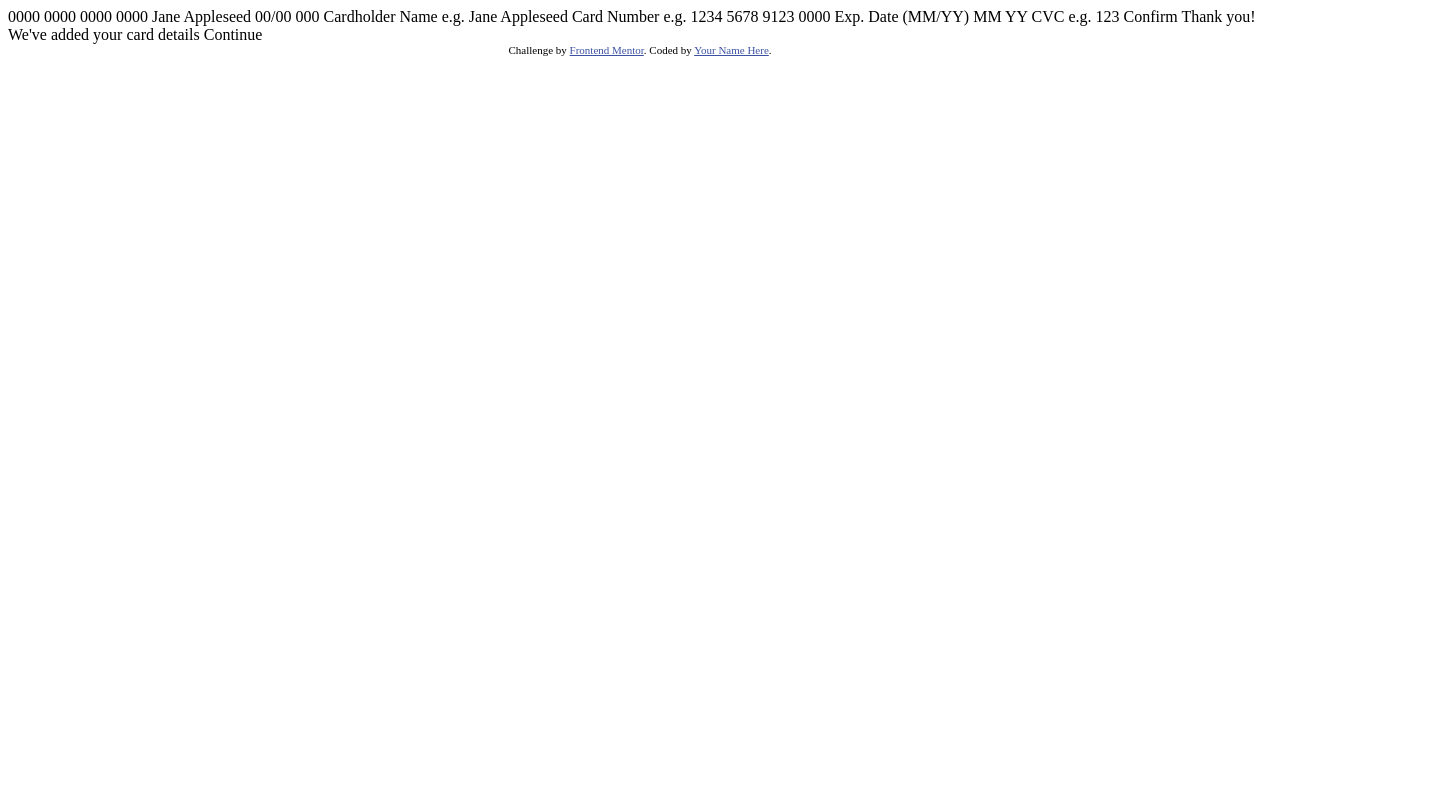
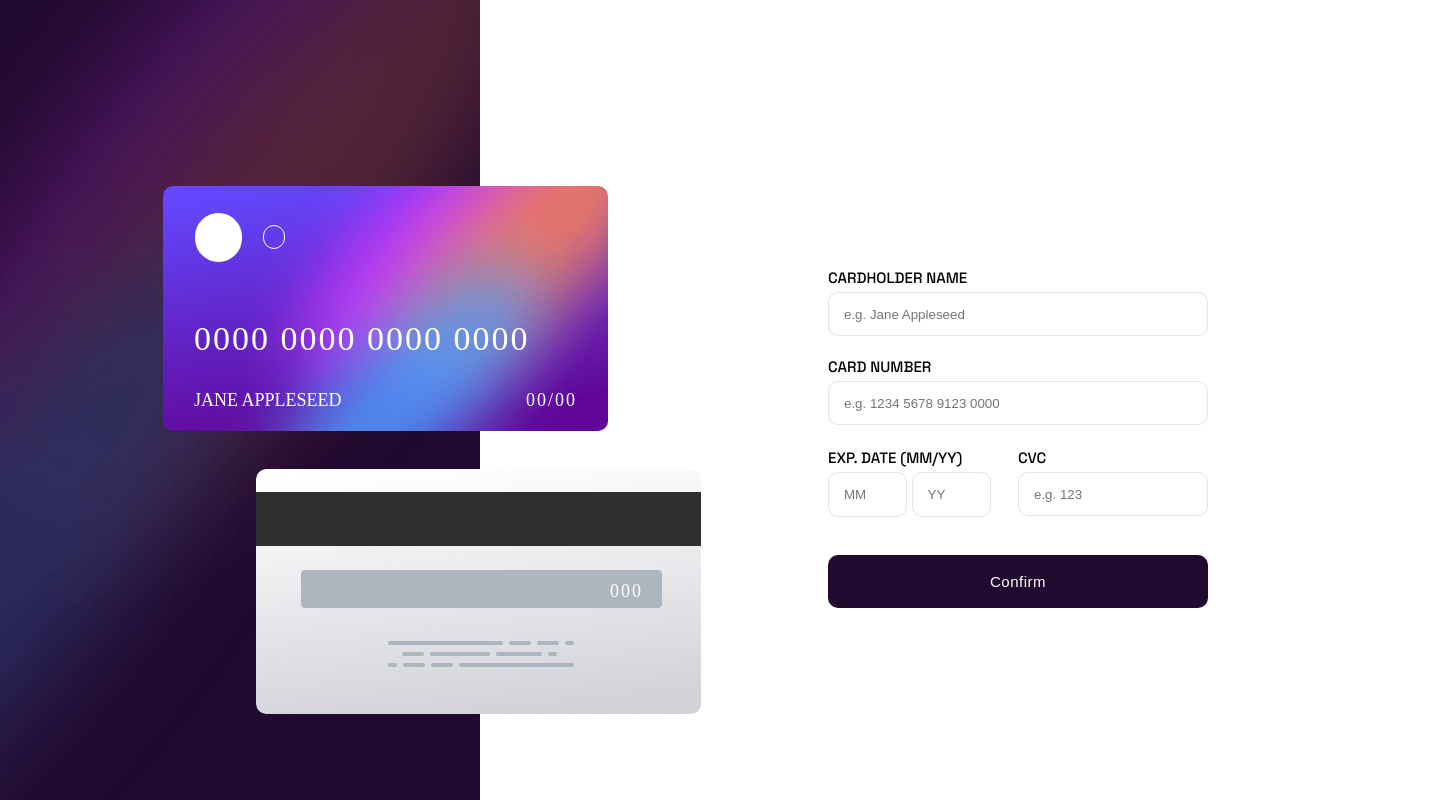
Before and after one commit to Dev-Geo-Nik/interactive-card, a plain HTML site: page index.html in a window 1280 px wide. Shown: the whole page, 1440 px wide, since content can reach past the window. Drawn offline with Linux system fonts and the light colour scheme.

Commit message:
add markup

```diff
--- /dev/null
+++ b/assets/css/main.css
@@ -0,0 +1,277 @@
+
+
+* {
+  margin: 0;
+  padding: 0;
+  box-sizing: border-box;
+}
+
+*,
+::after,
+::before {
+  margin: 0;
+  padding: 0;
+  box-sizing: border-box;
+}
+
+body {
+  font-size: 18px;
+}
+
+:root {
+  --clr-white: hsl(0, 0%, 100%);
+  --clr-light-violet: hsl(270, 3%, 87%);
+  --clr-dark-violet: hsl(279, 6%, 55%);
+  --clr-very-dark-violet: hsl(278, 68%, 11%);
+  --clr-error:hsl(0, 100%, 66%);
+
+  --ff-main: "Space Grotesk";
+  --max-desktop: 1440px;
+  --max-mobile: 375px;
+}
+
+/* General styles */
+ul {
+  list-style-type: none;
+}
+
+a {
+  text-decoration: none;
+}
+
+.main-container {
+  width: 100%;
+  height: 100vh;
+  /* background-color: red; */
+}
+
+.content-container {
+  display: flex;
+  justify-content: center;
+  width: var(--max-desktop);
+  height: 100%;
+}
+
+.cards-container {
+  width: 480px;
+  height: auto;
+  position: relative;
+  background-image: url("../img/design-images/bg-main-desktop.png");
+  background-size: cover;
+}
+
+.card-front-site,
+.card-back-site {
+  width: 445px;
+  height: 245px;
+  position: absolute;
+  border-radius: 10px;
+}
+
+.card-front-site {
+  top: 186px;
+  left: 163px;
+  background-image: url("../img/design-images/bg-card-front.png");
+  color: var(--clr-white);
+  position: relative;
+  z-index: 2;
+}
+
+.circle-1 {
+  width: 47px;
+  height: 49px;
+  display: inline-block;
+  background-color: var(--clr-white);
+  margin: 27px 0 0 32px;
+  border-radius: 100rem;
+}
+
+.circle-2 {
+  width: 22px;
+  height: 24px;
+  display: inline-block;
+  border-radius: 100rem;
+  margin: 0 0 13px 16px;
+  border: 1px solid #fff;
+  background-color: transparent;
+}
+
+.card-front-site p:nth-of-type(1) {
+  position: absolute;
+  bottom: 73px;
+  left: 31px;
+  font-size: 34px;
+
+  letter-spacing: 2px;
+}
+
+.card-front-site p:nth-of-type(2) {
+  position: absolute;
+  left: 31px;
+  bottom: 20px;
+  text-transform: uppercase;
+}
+
+.card-front-site p:nth-of-type(3) {
+  position: absolute;
+  right: 31px;
+
+  bottom: 20px;
+  letter-spacing: 2px;
+}
+
+.card-back-site {
+  top: 469px;
+  left: 256px;
+  background-image: url("../img/design-images/bg-card-back.png");
+  z-index: 2;
+}
+
+.card-back-site>div {
+  position: relative;
+
+  width: 100%;
+  height: 100%;
+}
+
+.card-back-site p {
+  position: absolute;
+  top: 112px;
+  right: 58px;
+  color: var(--clr-white);
+  letter-spacing: 2px;
+}
+
+.form-container {
+  min-width: 960px;
+  /* flex: 1; */
+  background-color: var(--clr-white);
+  position: relative;
+}
+
+form {
+  width: 380px;
+  height: 350px;
+  /* background-color: aqua; */
+  margin: 273px 0 0 348px;
+  font-family: var(--ff-main);
+}
+
+form label {
+  display: block;
+}
+
+ input {
+  width: 100%;
+  height: 44px;
+  border-radius: 10px;
+  padding-left: 15px;
+  border:1px solid rgba(0, 0, 0, 0.1);
+}
+
+input:active{
+  border:1px solid hsl(278, 94%, 30%);
+}
+
+label {
+  font-size: 15px;
+  text-transform: uppercase;
+  margin-bottom: 9px;
+  line-height:10px;
+}
+
+.input-name {
+  /* margin-bottom: 25px; */
+}
+
+small{
+
+  font-size:12px;
+  color:var(--clr-error);
+
+  display: block;
+}
+
+
+/* add class active to errors with the styles need , so the form with stretch */
+.name-error{
+
+  height: 26px;
+  /* margin: 14px 0; */
+}
+
+
+.number-error{
+  height: 28px;
+}
+
+.month-error{
+  height: 38px;
+  flex:1;
+
+}
+.year-error{
+  height: 38px;
+  flex:1;
+}
+
+.number-error-active{
+  margin-bottom: 25px;
+}
+
+.month-error-active,.year-error-active{
+  margin-bottom: 25px;
+}
+
+.dates-container{
+  display: flex;
+}
+
+
+.expiring-date-input-container{
+  width: 180px;
+
+}
+
+.dates-container-error{
+  width: 180px;
+  display:flex;
+}
+
+.input-month ,.input-year{
+  width: 79px;
+  height: 45px;
+}
+
+.cvc-container{
+  width: 190px;
+  margin-left: auto;
+}
+
+
+.btn-cta{
+
+  width: 100%;
+  height: 53px;
+  border-radius:10px;
+  background-color:var( --clr-very-dark-violet);
+  color:#fff;
+  border:none;
+  font-size:15px;
+  letter-spacing: 0.5px;
+  font-weight: 500;
+
+}
+
+.text-count{
+  /* height: 53px; */
+  /* background-color:red; */
+}
+.attribution {
+  font-size: 11px;
+  text-align: center;
+}
+
+.attribution a {
+  color: hsl(228, 45%, 44%);
+}
--- /dev/null
+++ b/assets/js/app.js
@@ -0,0 +1,104 @@
+console.log("eo")
+/*
+ 1 check for empty inputs
+2 The card number, expiry date, or CVC fields are in the wrong format
+3View the optimal layout depending on their device's screen size
+See hover, active, and focus states for interactive elements on the page
+
+- Update the details on the card as the user fills in the fields
+- Validate the form fields when the form is submitted
+- If there are no errors, display the completed state
+- Reset the form when the user clicks "Continue" on the completed state
+
+*/
+
+
+const addTextError = (targetElement, text ,action) => {
+    const domElem = document.querySelector(targetElement);
+
+    if (action === "insert") {
+        domElem.textContent = text;
+    }
+
+    if (action === "remove") {
+        domElem.textContent = "";
+    }
+};
+
+const handlerClassChange = (targetElement,className,action) =>{
+    const domElem = document.querySelector(targetElement);
+    if (action === "add") {
+        domElem.classList.add(className);
+
+    }
+    if (action === "remove") {
+        domElem.classList.remove(className);
+
+    }
+}
+
+
+// const  areInputsEmpty = (inputs) =>{
+//     inputs.forEach(input => {
+//         if ( input.value.trim().length  === 0 ) {
+//             console.log(input.className )
+
+//             addTextError(`.${input.className}`,"Can't be blank");
+//         }
+//     });
+// }
+
+
+const handleSubmit = (e) => {
+ e.preventDefault();
+ console.log("click")
+
+ const nameInputElem = document.querySelector(".input-name");
+ const numberInputElem = document.querySelector(".input-number");
+ const expiryMonthElem = document.querySelector(".input-month");
+ const expiryYearElem = document.querySelector(".input-year");
+ const cvcInputElem = document.querySelector(".input-cvc");
+
+    const nameInputError = nameInputElem.value.trim().length  === 0 ?     addTextError(".name-error","Can't be blank","insert")  : null;
+if (nameInputError === null ) {
+    addTextError(".name-error","Can't be blank","remove")
+}
+
+if ( numberInputElem.value.trim().length  === 0 ) {
+    addTextError(".number-error","Can't be blank" ,"insert")
+    handlerClassChange(".number-error","number-error-active","add");
+}else{
+    handlerClassChange(".number-error","number-error-active","remove");
+    addTextError(".number-error","Can't be blank" ,"remove")
+}
+
+
+if( expiryMonthElem.value.trim().length  === 0 ){
+    addTextError(".month-error","Can't be blank","insert")
+    handlerClassChange(".month-error","month-error-active","add");
+}else{
+    handlerClassChange(".month-error","month-error-active","remove");
+    addTextError(".month-error","Can't be blank","remove")
+}
+
+
+if( expiryYearElem.value.trim().length  === 0 ){
+    addTextError(".year-error","Can't be blank","insert")
+    handlerClassChange(".year-error","year-error-active","add");
+}else{
+    handlerClassChange(".year-error","year-error-active","remove");
+    addTextError(".year-error","Can't be blank","remove")
+
+}
+
+ expiryYearElem.value.trim().length  === 0 ? addTextError(".year-error","Can't be blank") : null
+
+
+
+}
+
+
+
+const formElem = document.querySelector(".form");
+
+formElem.addEventListener("submit",handleSubmit)
--- a/index.html
+++ b/index.html
@@ -1,43 +1,78 @@
 <!DOCTYPE html>
 <html lang="en">
   <head>
-  <meta charset="UTF-8">
-  <meta name="viewport" content="width=device-width, initial-scale=1.0"> <!-- displays site properly based on user's device -->
+    <meta charset="UTF-8" />
+    <meta name="viewport" content="width=device-width, initial-scale=1.0" />
 
-  <link rel="icon" type="image/png" sizes="32x32" href="./images/favicon-32x32.png">
+    <link rel="preconnect" href="https://fonts.googleapis.com">
+    <link rel="preconnect" href="https://fonts.gstatic.com" crossorigin>
+    <link href="https://fonts.googleapis.com/css2?family=Space+Grotesk:wght@500&display=swap" rel="stylesheet">
+    <link rel="icon" type="image/png" sizes="32x32" href="./assets/img/design-images/favicon-32x32.png" />
+    <link rel="stylesheet" href="./assets/css/main.css" />
+    <script defer src="./assets/js/app.js"></script>
+    <title>Frontend Mentor | Interactive card details form</title>
+  </head>
 
-  <title>Frontend Mentor | Interactive card details form</title>
-
-  <!-- Feel free to remove these styles or customise in your own stylesheet 👍 -->
-  <style>
-    .attribution { font-size: 11px; text-align: center; }
-    .attribution a { color: hsl(228, 45%, 44%); }
-  </style>
-</head>
   <body>
 
-  0000 0000 0000 0000
-  Jane Appleseed
-  00/00
+    <section class="main-container">
+      <div class="content-container">
+        <div class="cards-container">
+          <div class="card-front-site">
+            <span class="circle-1"></span>
+            <span class="circle-2"></span>
+            <p>0000 0000 0000 0000</p>
+            <p>Jane Appleseed</p>
+            <p>00/00</p>
+          </div>
+          <div class="card-back-site">
+            <div>
+              <p>000</p>
+            </div>
+          </div>
+        </div>
+        <div class="form-container">
+          <form action="#" class="form">
+            <div class="form-control">
+              <label for="Name">Cardholder Name</label>
+              <input type="text" class="input-name" placeholder="e.g. Jane Appleseed" />
+            </div>
+            <small class="name-error"></small>
+            <div class="form-control">
+              <label for="Number">Card Number</label>
+              <input type="text" class="input-number" placeholder="e.g. 1234 5678 9123 0000" />
+            </div>
+            <small class="number-error"></small>
+            <div class="form-control">
+              <div class="dates-container">
+                <div class="expiring-date-input-container">
+                  <label for="Exp Date">Exp. Date (MM/YY)</label>
+                  <input type="text" class="input-month" placeholder="MM" />
+                  <input type="text" class="input-year" placeholder="YY" />
+                </div>
 
-  000
+                <div class="cvc-container">
+                  <label for="CVC">CVC</label>
+                  <input type="text" class="input-cvc" placeholder="e.g. 123" />
+                </div>
+              </div>
+               <div class="dates-container-error">
+                <small class="month-error"></small>
+                <small class="year-error"></small>
+               </div>
 
-  Cardholder Name
-  e.g. Jane Appleseed
+            </div>
+            <button class="btn-cta" type="submit" >Confirm</button>
+          </form>
+          <div class="text-count">x</div>
+        </div>
+      </div>
+    </section>
+  </body>
+</html>
 
-  Card Number
-  e.g. 1234 5678 9123 0000
 
-  Exp. Date (MM/YY)
-  MM
-  YY
-
-  CVC
-  e.g. 123
-
-  Confirm
-
-  <!-- Completed state start -->
+<!-- Completed state start
 
 Thank you!
 We've added your card details
@@ -46,6 +81,4 @@
 <div class="attribution">
   Challenge by <a href="https://www.frontendmentor.io?ref=challenge" target="_blank">Frontend Mentor</a>.
   Coded by <a href="#">Your Name Here</a>.
-  </div>
-</body>
-</html>
+</div>  -->
```
Also changed, not shown: assets/img/design-images/bg-card-back.png (renamed from images/bg-card-back.png), assets/img/design-images/bg-card-front.png (renamed from images/bg-card-front.png), assets/img/design-images/bg-main-desktop.png (renamed from images/bg-main-desktop.png), assets/img/design-images/bg-main-mobile.png (renamed from images/bg-main-mobile.png), assets/img/design-images/card-logo.svg (renamed from images/card-logo.svg), assets/img/design-images/favicon-32x32.png (renamed from images/favicon-32x32.png), assets/img/design-images/icon-complete.svg (renamed from images/icon-complete.svg), assets/img/design/active-states.jpg (renamed from design/active-states.jpg), assets/img/design/complete-state-desktop.jpg (renamed from design/complete-state-desktop.jpg), assets/img/design/complete-state-mobile.jpg (renamed from design/complete-state-mobile.jpg), assets/img/design/desktop-design.jpg (renamed from design/desktop-design.jpg), assets/img/design/desktop-preview.jpg (renamed from design/desktop-preview.jpg), assets/img/design/mobile-design.jpg (renamed from design/mobile-design.jpg), 1 other file. Lines whose indentation alone changed are shown as unchanged.
